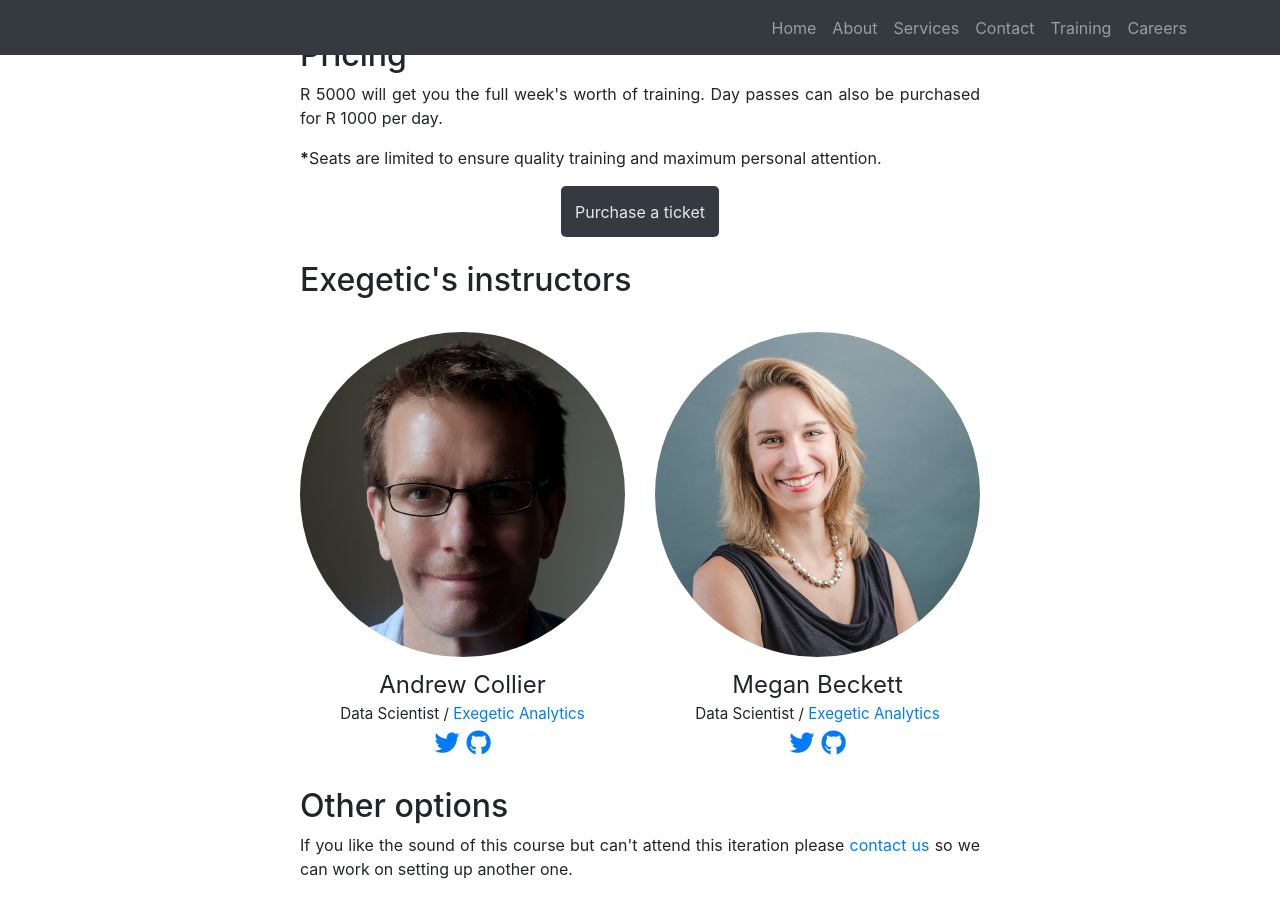
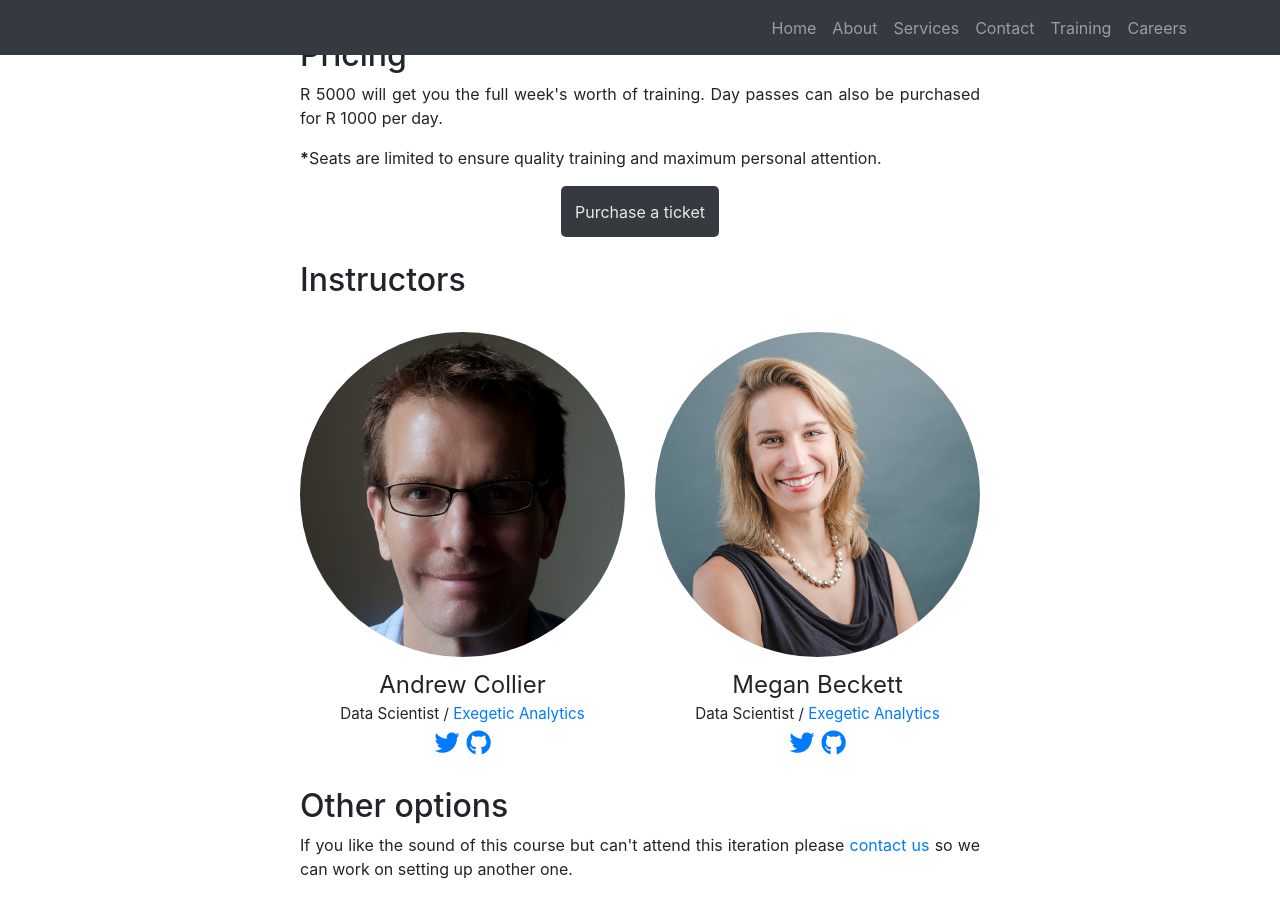
Before and after one commit to exegetic-analytics/intro-data-science-r-cape-town, a Jekyll site: the page built from index.md, in a window 1280 px wide and 900 px high, scrolled down 2472 px. Built offline with Jekyll 4.4.1, drawn with Linux system fonts in a browser that asks for light colours; nearby versions of some CDN libraries.

Commit message:
Edited h2.

```diff
--- a/_layouts/home.html
+++ b/_layouts/home.html
@@ -112,7 +112,7 @@ layout: default
     <button type="button" class="register">Purchase a ticket</button>
   </div>
 <br>
-        <h2>Exegetic's instructors</h2>
+        <h2>Instructors</h2>
 <br>
         <div class="row">
             <div class="col-sm-6">
```
